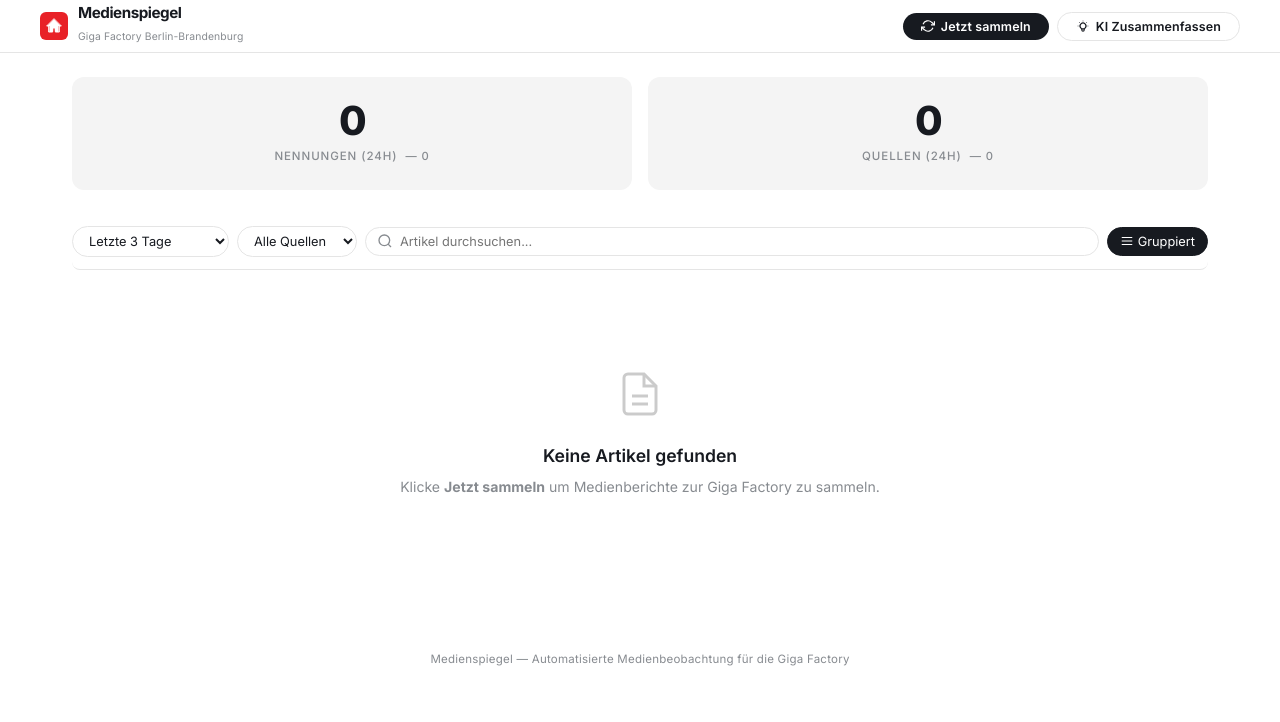
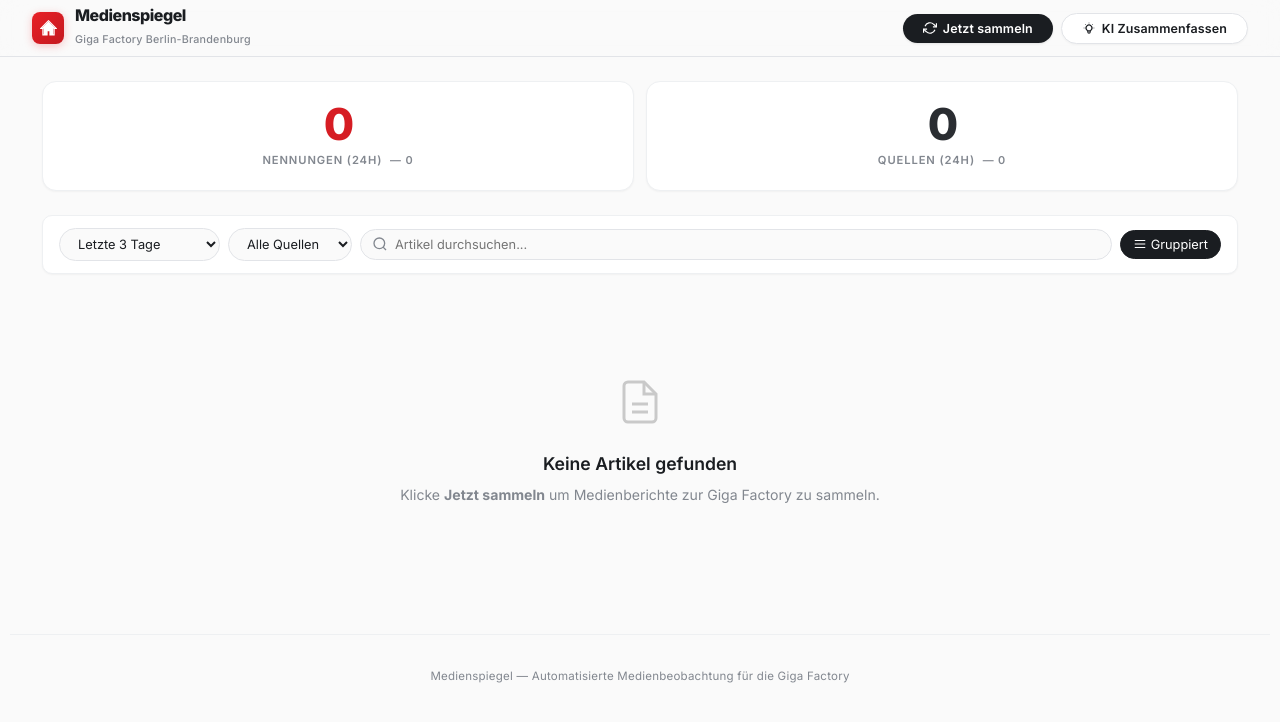
Before and after one commit to Luten-debug/medienspiegel, a Flask app: page / in a window 1280 px wide. Shown: the top 722 px of the page. Run offline with Flask 2, Linux system fonts and the light colour scheme; data that the repository does not hold is empty; some libraries are stand-ins or nearby versions.

Commit message:
Update style.css: design polish

```diff
--- a/app/static/style.css
+++ b/app/static/style.css
@@ -1,24 +1,32 @@
-/* Medienspiegel - Tesla.com inspired Design */
+/* Medienspiegel - Modern Dashboard Design */
 *, *::before, *::after { box-sizing: border-box; margin: 0; padding: 0; }
 :root {
-    --bg: #ffffff;
-    --bg-secondary: #f4f4f4;
+    --bg: #fafafa;
+    --bg-white: #ffffff;
+    --bg-secondary: #f0f1f3;
+    --bg-tertiary: #e8eaed;
     --card: #ffffff;
-    --text: #171a20;
-    --text-secondary: #5c5e62;
-    --text-muted: #878b90;
-    --border: #e5e5e5;
+    --text: #1a1d21;
+    --text-secondary: #4a4f57;
+    --text-muted: #82878f;
+    --border: #e2e4e8;
+    --border-light: #eef0f2;
     --accent: #e82127;
     --accent-light: #fef2f2;
-    --blue: #3e6ae1;
-    --blue-light: #eef3ff;
-    --green: #12805c;
-    --green-light: #e6f9f0;
-    --red: #e82127;
-    --radius: 8px;
-    --radius-lg: 12px;
-    --shadow-sm: 0 1px 2px rgba(0,0,0,0.04);
-    --shadow: 0 1px 4px rgba(0,0,0,0.06);
+    --blue: #2563eb;
+    --blue-light: #eff4ff;
+    --green: #059669;
+    --green-light: #ecfdf5;
+    --red: #dc2626;
+    --orange: #f59e0b;
+    --radius: 10px;
+    --radius-lg: 14px;
+    --radius-xl: 18px;
+    --shadow-xs: 0 1px 2px rgba(0,0,0,0.04);
+    --shadow-sm: 0 1px 3px rgba(0,0,0,0.06), 0 1px 2px rgba(0,0,0,0.04);
+    --shadow: 0 2px 8px rgba(0,0,0,0.06), 0 1px 3px rgba(0,0,0,0.04);
+    --shadow-md: 0 4px 16px rgba(0,0,0,0.08), 0 2px 4px rgba(0,0,0,0.04);
+    --shadow-hover: 0 8px 24px rgba(0,0,0,0.1), 0 2px 8px rgba(0,0,0,0.04);
 }
 body {
     font-family: 'Inter', -apple-system, BlinkMacSystemFont, sans-serif;
@@ -26,11 +34,14 @@
     color: var(--text);
     line-height: 1.6;
     -webkit-font-smoothing: antialiased;
+    -moz-osx-font-smoothing: grayscale;
 }
 
-/* Header - Clean Tesla style */
+/* Header - Modern sticky with blur */
 header {
-    background: var(--bg);
+    background: rgba(250,250,250,0.85);
+    backdrop-filter: blur(12px);
+    -webkit-backdrop-filter: blur(12px);
     color: var(--text);
     padding: 0 2rem;
     position: sticky;
@@ -39,41 +50,42 @@
     border-bottom: 1px solid var(--border);
 }
 .header-inner {
-    max-width: 1200px;
+    max-width: 1260px;
     margin: 0 auto;
     display: flex;
     justify-content: space-between;
     align-items: center;
-    height: 52px;
+    height: 56px;
 }
 .logo {
     display: flex;
     align-items: center;
-    gap: 10px;
+    gap: 11px;
 }
 .logo-icon {
-    width: 28px;
-    height: 28px;
-    background: var(--accent);
-    border-radius: 6px;
+    width: 32px;
+    height: 32px;
+    background: linear-gradient(135deg, #e82127, #c41920);
+    border-radius: 8px;
     display: flex;
     align-items: center;
     justify-content: center;
     color: white;
+    box-shadow: 0 2px 8px rgba(232,33,39,0.25);
 }
-.logo-icon svg { width: 16px; height: 16px; }
+.logo-icon svg { width: 17px; height: 17px; }
 .logo h1 {
-    font-size: 0.95rem;
-    font-weight: 700;
+    font-size: 1rem;
+    font-weight: 750;
     margin: 0;
     line-height: 1.2;
     letter-spacing: -0.03em;
 }
 .logo .subtitle {
-    font-size: 0.65rem;
+    font-size: 0.67rem;
     color: var(--text-muted);
-    font-weight: 400;
-    letter-spacing: 0.01em;
+    font-weight: 450;
+    letter-spacing: 0.02em;
 }
 .header-actions {
     display: flex;
@@ -81,18 +93,18 @@
     align-items: center;
 }
 
-/* Buttons - Tesla rounded pill style */
+/* Buttons - Modern pill style */
 .btn {
     display: inline-flex;
     align-items: center;
     gap: 6px;
-    padding: 6px 18px;
+    padding: 7px 20px;
     border-radius: 100px;
     font-size: 0.78rem;
     font-weight: 600;
     border: none;
     cursor: pointer;
-    transition: all 0.25s ease;
+    transition: all 0.2s cubic-bezier(0.4,0,0.2,1);
     font-family: inherit;
     white-space: nowrap;
     letter-spacing: 0.01em;
@@ -101,23 +113,33 @@
 .btn-primary {
     background: var(--text);
     color: white;
+    box-shadow: var(--shadow-sm);
 }
-.btn-primary:hover { background: #393c41; }
+.btn-primary:hover {
+    background: #2d3035;
+    box-shadow: var(--shadow);
+    transform: translateY(-1px);
+}
+.btn-primary:active { transform: translateY(0); }
 .btn-secondary {
-    background: transparent;
+    background: var(--bg-white);
     color: var(--text);
     border: 1px solid var(--border);
+    box-shadow: var(--shadow-xs);
 }
 .btn-secondary:hover {
-    background: var(--bg-secondary);
-    border-color: #ccc;
+    background: var(--bg-white);
+    border-color: #bbb;
+    box-shadow: var(--shadow-sm);
+    transform: translateY(-1px);
 }
+.btn-secondary:active { transform: translateY(0); }
 
 /* Main */
 main {
-    max-width: 1200px;
+    max-width: 1260px;
     margin: 0 auto;
-    padding: 1.5rem 2rem;
+    padding: 1.5rem 2rem 3rem;
 }
 
 /* Status Bar */
@@ -183,54 +210,72 @@
 .stats-grid {
     display: grid;
     grid-template-columns: repeat(2, 1fr);
-    gap: 1rem;
+    gap: 12px;
     margin-bottom: 1.5rem;
 }
 .stat-card {
-    background: var(--bg-secondary);
+    background: var(--bg-white);
+    border: 1px solid var(--border-light);
     border-radius: var(--radius-lg);
-    padding: 1.5rem;
+    padding: 1.25rem 1.5rem;
     text-align: center;
+    box-shadow: var(--shadow-xs);
+    transition: box-shadow 0.2s, transform 0.2s;
+}
+.stat-card:hover {
+    box-shadow: var(--shadow-sm);
 }
 .stat-number {
-    font-size: 2.5rem;
+    font-size: 2.75rem;
     font-weight: 800;
     line-height: 1;
     margin-bottom: 6px;
     letter-spacing: -0.04em;
+    background: linear-gradient(135deg, var(--text) 0%, #3a3d42 100%);
+    -webkit-background-clip: text;
+    -webkit-text-fill-color: transparent;
+    background-clip: text;
 }
-.stat-number.accent { color: var(--text); }
+.stat-number.accent {
+    background: linear-gradient(135deg, #e82127 0%, #c41920 100%);
+    -webkit-background-clip: text;
+    -webkit-text-fill-color: transparent;
+    background-clip: text;
+}
 .stat-label {
-    font-size: 0.72rem;
+    font-size: 0.7rem;
     color: var(--text-muted);
-    font-weight: 500;
+    font-weight: 550;
     text-transform: uppercase;
     letter-spacing: 0.08em;
 }
 .trend-up {
     color: var(--green);
-    font-size: 0.7rem;
+    font-size: 0.68rem;
     font-weight: 700;
     margin-left: 4px;
 }
 .trend-down {
     color: var(--red);
-    font-size: 0.7rem;
+    font-size: 0.68rem;
     font-weight: 700;
     margin-left: 4px;
 }
 .trend-neutral {
     color: var(--text-muted);
-    font-size: 0.7rem;
+    font-size: 0.68rem;
     margin-left: 4px;
 }
 
 /* News Overview */
 .news-overview {
-    background: var(--bg-secondary);
+    background: linear-gradient(135deg, #fefefe 0%, #f7f8fa 100%);
+    border: 1px solid var(--border-light);
     border-radius: var(--radius-lg);
     padding: 1.25rem 1.5rem;
     margin-bottom: 1.5rem;
+    box-shadow: var(--shadow-xs);
+    border-left: 3px solid var(--accent);
 }
 .news-overview-header {
     display: flex;
@@ -242,19 +287,20 @@
 }
 .news-overview-header svg { color: var(--accent); }
 .news-overview p {
-    font-size: 0.88rem;
-    line-height: 1.65;
+    font-size: 0.85rem;
+    line-height: 1.7;
     color: var(--text-secondary);
     margin: 0;
 }
 
 /* Filter Bar */
 .filter-bar {
-    background: var(--bg);
+    background: var(--bg-white);
     border-radius: var(--radius);
-    padding: 12px 0;
-    margin-bottom: 1.25rem;
-    border-bottom: 1px solid var(--border);
+    padding: 12px 16px;
+    margin-bottom: 1.5rem;
+    border: 1px solid var(--border-light);
+    box-shadow: var(--shadow-xs);
 }
 .filter-row {
     display: flex;
@@ -263,7 +309,7 @@
     flex-wrap: wrap;
 }
 .filter-select {
-    padding: 6px 12px;
+    padding: 7px 14px;
     border: 1px solid var(--border);
     border-radius: 100px;
     font-size: 0.8rem;
@@ -292,7 +338,7 @@
 }
 .search-wrapper input {
     width: 100%;
-    padding: 6px 12px 6px 34px;
+    padding: 7px 14px 7px 34px;
     border: 1px solid var(--border);
     border-radius: 100px;
     font-size: 0.8rem;
@@ -752,13 +803,14 @@
 
 /* Footer */
 footer {
-    max-width: 1200px;
-    margin: 3rem auto 2rem;
-    padding: 0 2rem;
+    max-width: 1260px;
+    margin: 0 auto;
+    padding: 2rem;
     text-align: center;
     font-size: 0.72rem;
     color: var(--text-muted);
     letter-spacing: 0.02em;
+    border-top: 1px solid var(--border-light);
 }
 
 /* Responsive */
```
Also changed, not shown: other parts of app/static/style.css (+48 -35 lines).
